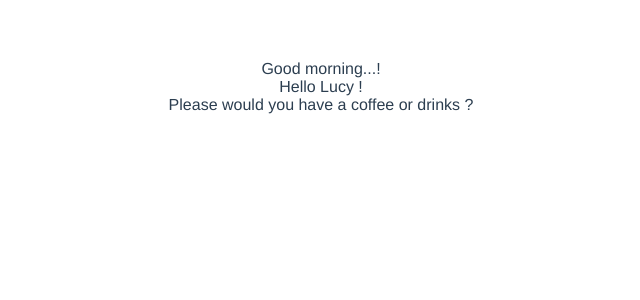
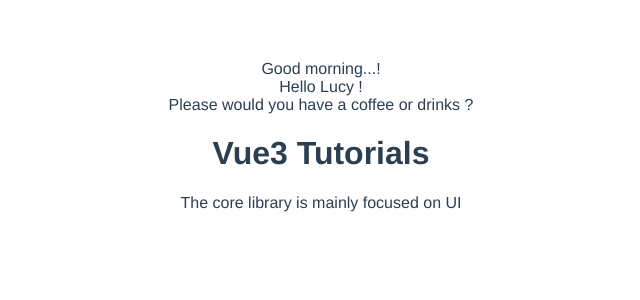
Before and after one commit to mdafsha9/VueJS3-Tutorials, a Vue app: page / in a window 1280 px wide. Shown: the top 300 px of the page, without its empty margins (319-959 px from the left). Built offline with nearby package versions, Linux system fonts and the light colour scheme.

Commit message:
about v-html dir

```diff
--- a/src/App.vue
+++ b/src/App.vue
@@ -2,12 +2,11 @@
   <span v-text="greet"></span><br>
   <span>Hello {{name}} </span><br>
   <div>Please would you have a {{offering}} or drinks ?</div>
+  <span v-html="text"></span>
 
 </template>
 
 <script>
-
-
 export default {
   name: 'App',
   data(){
@@ -16,7 +15,7 @@
       name: "Lucy !",
       offering: "coffee",
       drinks: "soft drinks",
-
+      text:'<h1>Vue3 Tutorials</h1><p>The core library is mainly focused on UI</p>',
     }
   }
 }
```
